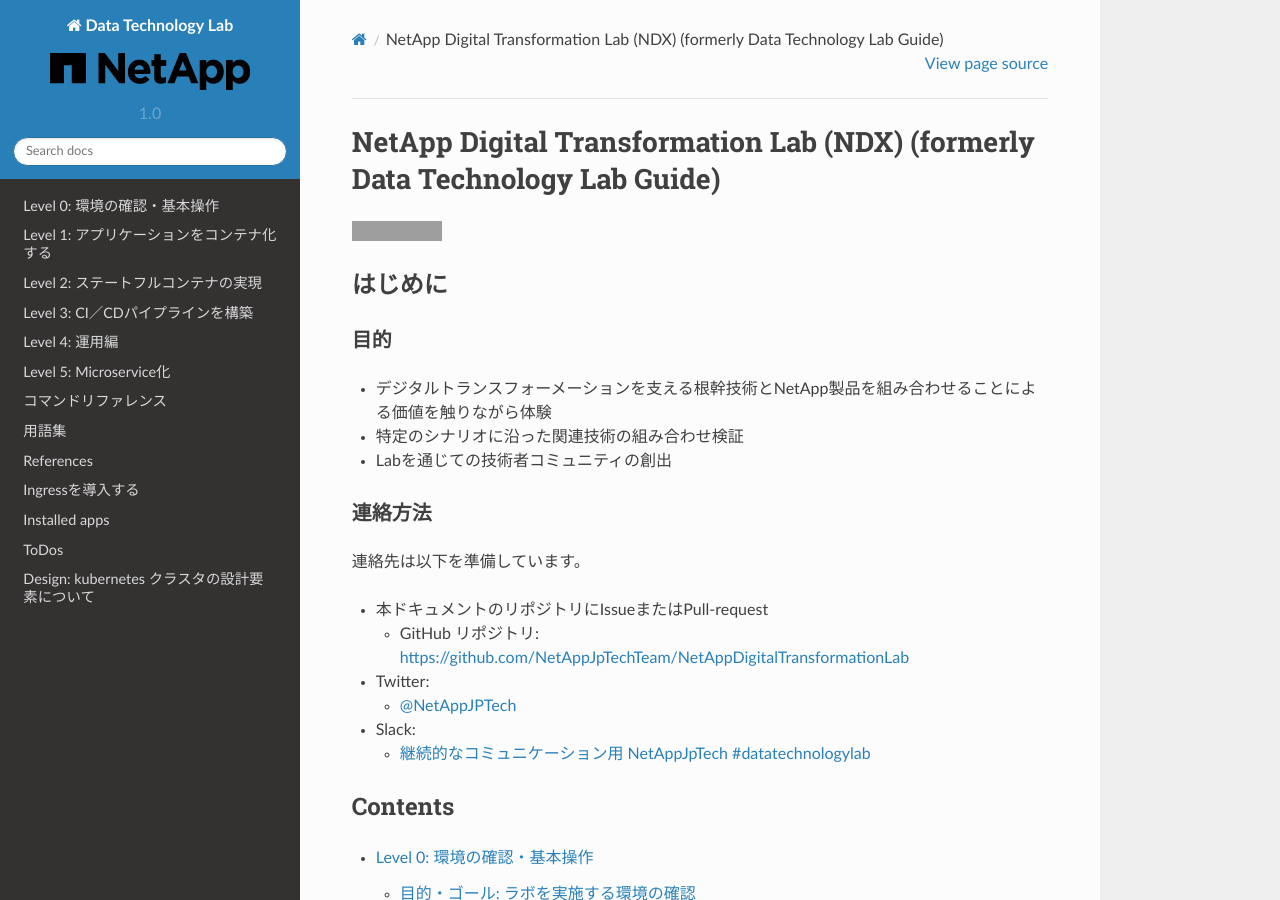
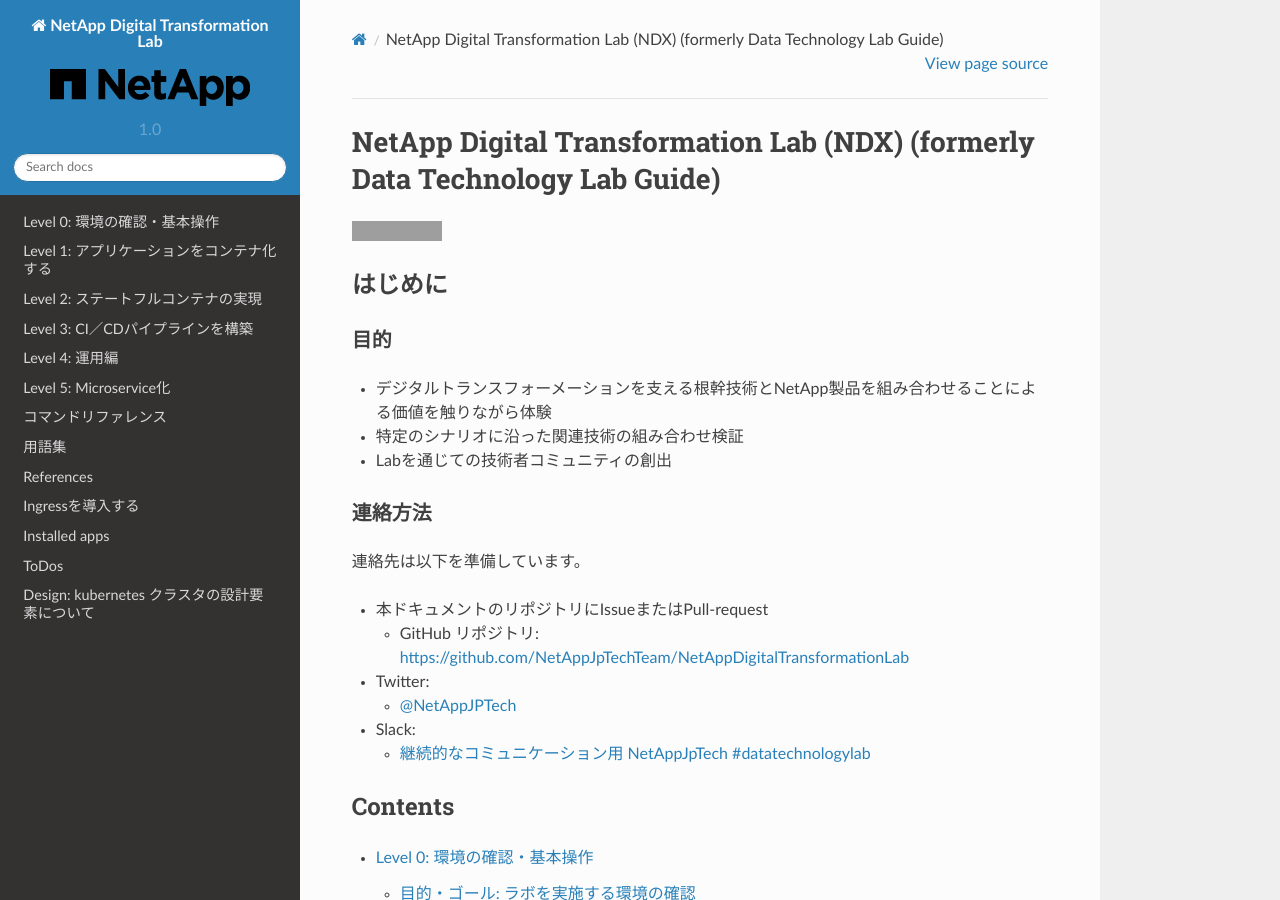
Before and after one commit to NetAppJpTechTeam/NetAppDigitalTransformationLab, a Sphinx documentation site: the page built from docs/source/index.rst, in a window 1280 px wide and 900 px high. Built offline with Sphinx 7.4.7 and the Read the Docs theme 2.0.0, drawn with Linux system fonts in a browser that asks for light colours; grey boxes are pictures that could not be loaded.

Commit message:
Rename project name DTL to NDX.

```diff
--- a/docs/source/conf.py
+++ b/docs/source/conf.py
@@ -54,7 +54,7 @@
 master_doc = 'index'
 
 # General information about the project.
-project = u'Data Technology Lab'
+project = u'NetApp Digital Transformation Lab'
 copyright = u'2018, NetApp'
 author = u'Makoto Watanabe'
 
@@ -208,7 +208,7 @@
 #html_search_scorer = 'scorer.js'
 
 # Output file base name for HTML help builder.
-htmlhelp_basename = 'DataTechnologyLabdoc'
+htmlhelp_basename = 'NetAppDigitalTransformationLabdoc'
 
 # -- Options for LaTeX output ---------------------------------------------
 
@@ -230,7 +230,7 @@
 # (source start file, target name, title,
 #  author, documentclass [howto, manual, or own class]).
 latex_documents = [
-    (master_doc, 'DataTechnologyLab.tex', u'Data Technology Lab Documentation',
+    (master_doc, 'NetAppDigitalTransformationLab.tex', u'NetApp Digital Transformation Lab Documentation',
      u'Makoto Watanabe', 'manual'),
 ]
 
```
